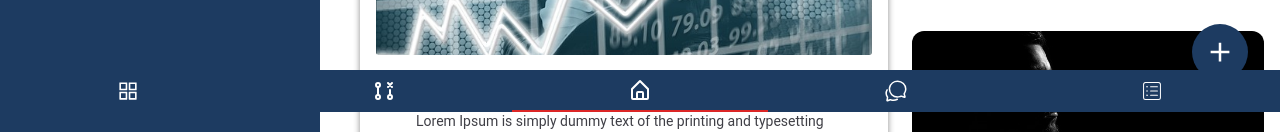
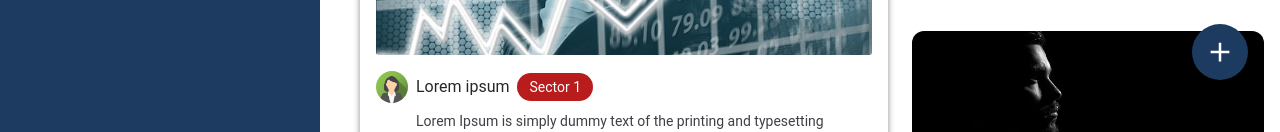
Before and after one commit to ishantchauhan710/goindiastocks-clone, a Next.js app: page / in a window 1280 px wide. Shown: the part 688-820 px from the top of the page. Built offline with nearby package versions, Linux system fonts and the light colour scheme.

Commit message:
UI enhanced

```diff
--- a/src/components/BottomTabs.tsx
+++ b/src/components/BottomTabs.tsx
@@ -32,7 +32,7 @@ const BottomTabs = () => {
   const [selectedTab, setSelectedTab] = useState(tabs[2].name);
 
   return (
-    <div className="bg-[#1d3b61] z-[1001] fixed bottom-0 w-full flex items-center justify-stretch text-white text-2xl">
+    <div className="bg-[#1d3b61] z-[1001] fixed bottom-0 w-full flex md:hidden items-center justify-stretch text-white text-2xl">
       {tabs.map((tab) => (
         <div
           key={tab.name}
--- a/src/components/Drawer.tsx
+++ b/src/components/Drawer.tsx
@@ -22,7 +22,7 @@ const Drawer = ({ isOpen, setIsOpen }: DrawerProps) => {
     <div
       className={`${
         isOpen ? "flex-[0.25]" : "-translate-x-full"
-      } z-[1000] bg-[#1d3b61] shadow-xl md:shadow-none text-white min-h-[calc(100vh-215px)] transition duration-300 ease-in-out fixed w-10/12 md:w-auto top-0 left-0 bottom-0 md:static`}
+      } z-[1000] bg-[#1d3b61] shadow-xl md:shadow-none text-white min-h-[calc(100vh+50px)] md:min-h-[calc(100vh-215px)] transition duration-300 ease-in-out fixed w-10/12 md:w-auto top-0 left-0 bottom-0 md:static`}
     >
       <div className="relative">
         <div
--- a/src/styles/globals.css
+++ b/src/styles/globals.css
@@ -12,19 +12,21 @@ body {
   overflow-x: hidden;
 }
 
+* {
+  -webkit-tap-highlight-color: rgba(0, 0, 0, 0);
+  -webkit-tap-highlight-color: transparent;
+}
 
-/* width */
+
 ::-webkit-scrollbar {
   width: 6px;
 }
 
-/* Track */
 ::-webkit-scrollbar-track {
   background: #e6e6e6;
   border-radius: 6px;
 }
 
-/* Handle */
 ::-webkit-scrollbar-thumb {
   background: #ffffff;
   border-radius: 6px;
@@ -32,7 +34,6 @@ body {
   box-shadow: 0 0 2px rgba(0,0,0,0.7);
 }
 
-/* Handle on hover */
 ::-webkit-scrollbar-thumb:hover {
   background: #f7f7f7;
 }
```
